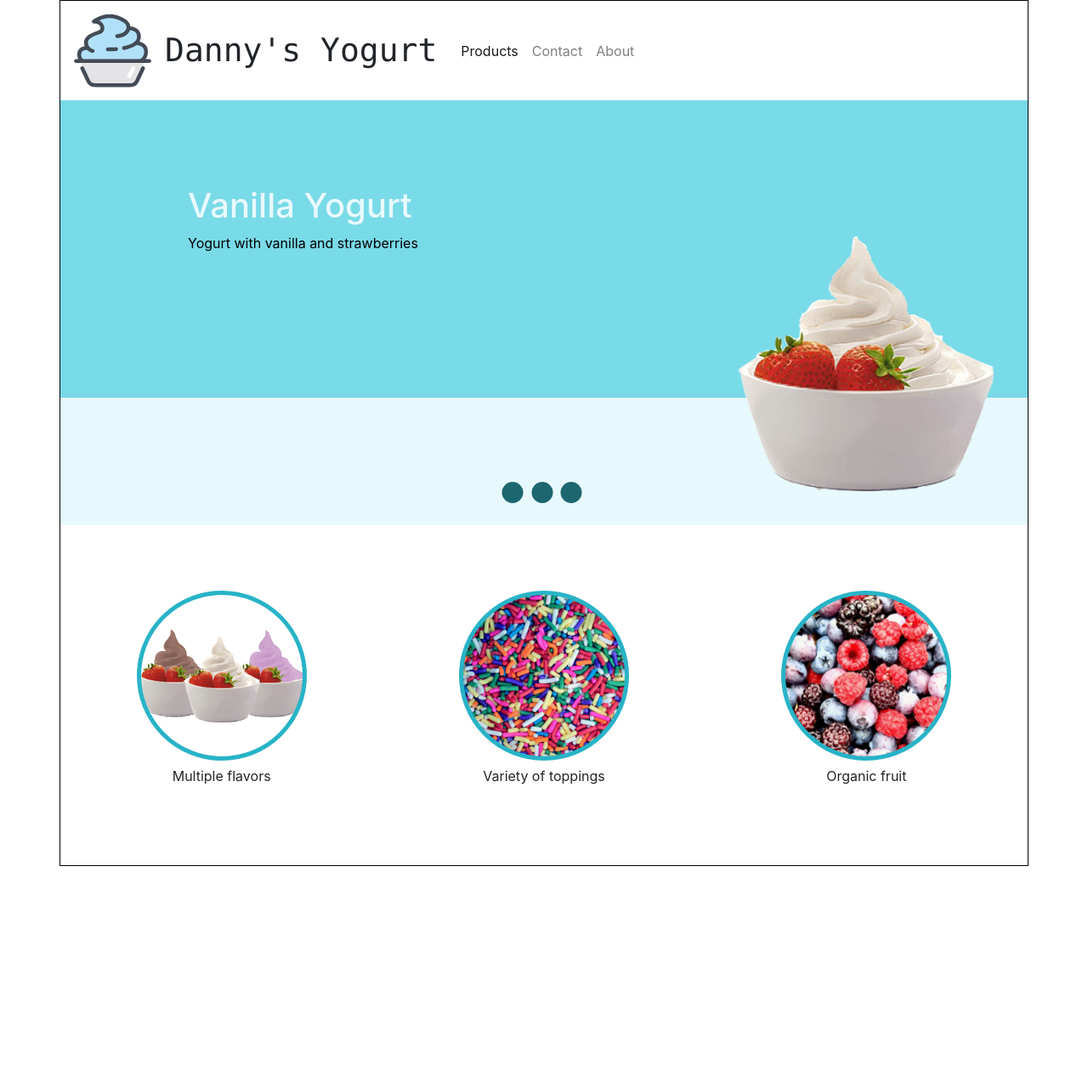
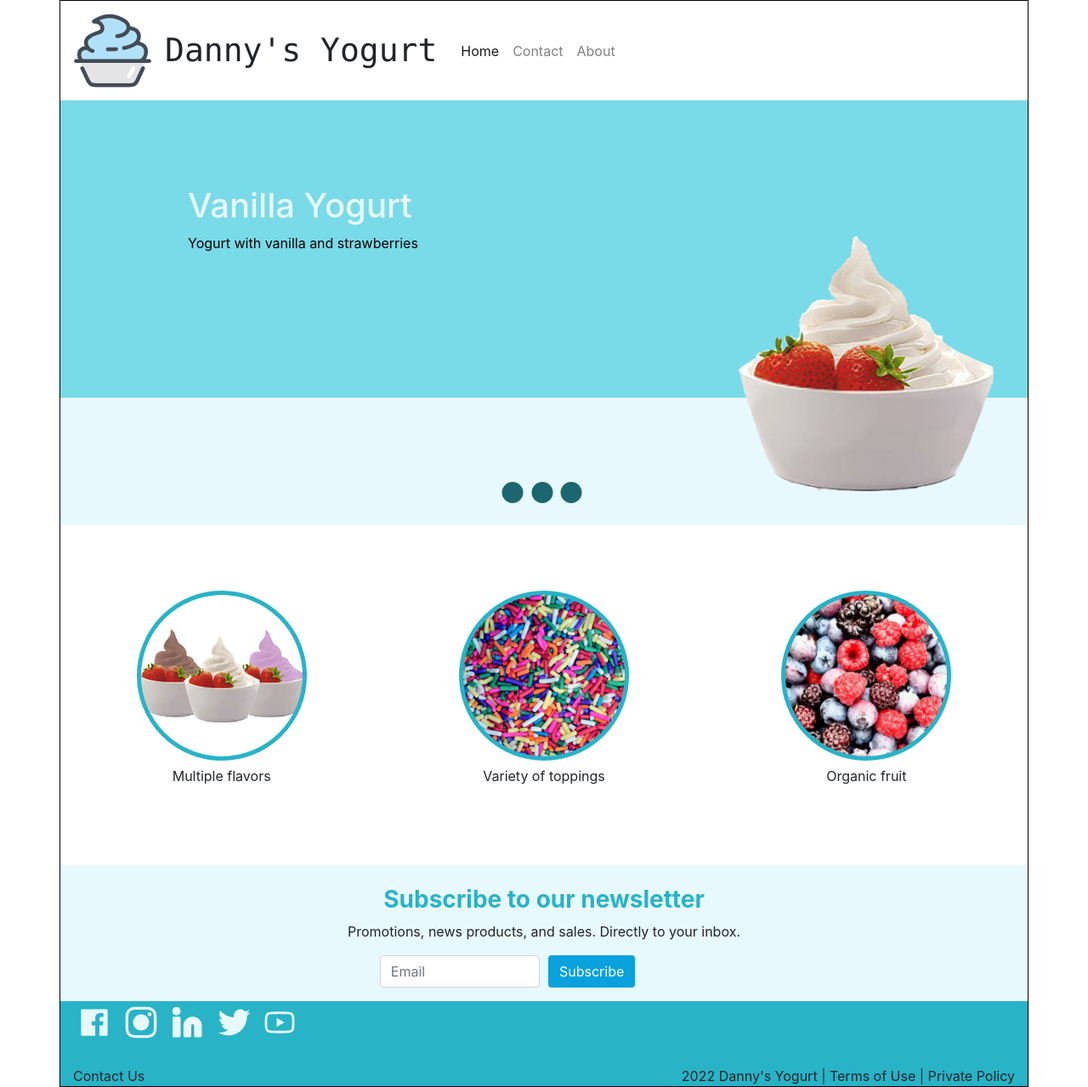
Before and after one commit to RichardGullo/Dannys-Yogurt, a PHP site: page / in a window 1280 px wide. Shown: the whole page at 85% size. Before the commit the page ends 1019 px from the top, so only its background shows below. Run offline with PHP 8.4, Linux system fonts and the light colour scheme.

Commit message:
Footer Added
Added in Footer.

```diff
--- a/index.html
+++ b/index.html
@@ -21,7 +21,7 @@
             </button>
             <div class="collapse navbar-collapse" id="navbar">
               <div class="navbar-nav">
-                <a class="nav-link active" href="#">Products</a>
+                <a class="nav-link active" href="#">Home</a>
                 <a class="nav-link" href="#">Contact</a>
                 <a class="nav-link" href="#">About</a>
               </div>
@@ -63,9 +63,42 @@
                     <div class="circle item3"></div>
                     <p class="text-center">Organic fruit</p>
                   </div>
+              </div>
+          </div>
+          <div class=" d-flex flex-column justify-content-center align-items-center pt-4" style="background-color: #E8F9FD;">
+            <h3 style="color: #28B3C7; font-weight: bold;">Subscribe to our newsletter </h3>
+            <p>Promotions, news products, and sales. Directly to your inbox.</p>
+                <form class="form">
+                    <div class="form-row">
 
+                      <div class="col-6 form-group">
+                        <input type="text" class="form-control" placeholder="Email">
+                      </div>
 
+                      <div class="col-1 form-group">
+                        <input type="submit" class="btn" style="background-color: #0AA1DD; color:white;" value="Subscribe">
+                      </div>
+
+                    </div>
+
+                  </form>
+          </div>
+          <div class="row footer">
+            <div class="col-5 social d-flex flex-column">
+              <div>
+                <img src="./images/facebook.svg" />
+                <img src="./images/instagram.svg"/>
+                <img src="./images/linkedin.svg"/>
+                <img src="./images/twitter.svg" />
+                <img src="./images/youtube.svg" />
               </div>
+              <p class="contact mb-0">Contact Us</p>
+            </div>
+            <div class="col-7 d-flex justify-content-end align-items-end">
+              <p class="mb-0">2022 Danny's Yogurt | Terms of Use | Private Policy</p>
+
+            </div>
+
           </div>
     </div>
 
--- a/main.css
+++ b/main.css
@@ -101,3 +101,19 @@ a{
     background-repeat: no-repeat;
     background-size: cover;
 }
+
+.social img{
+    height: 40px;
+    width:40px;
+    margin:5px;
+}
+
+.footer{
+    background-color: #28B3C7;
+    height:100px;
+}
+
+.contact{
+    margin-top: auto;
+
+}
```
Also changed, not shown: images/facebook.svg (added), images/instagram.svg (added), images/linkedin.svg (added), images/twitter.svg (added), images/youtube.svg (added).
